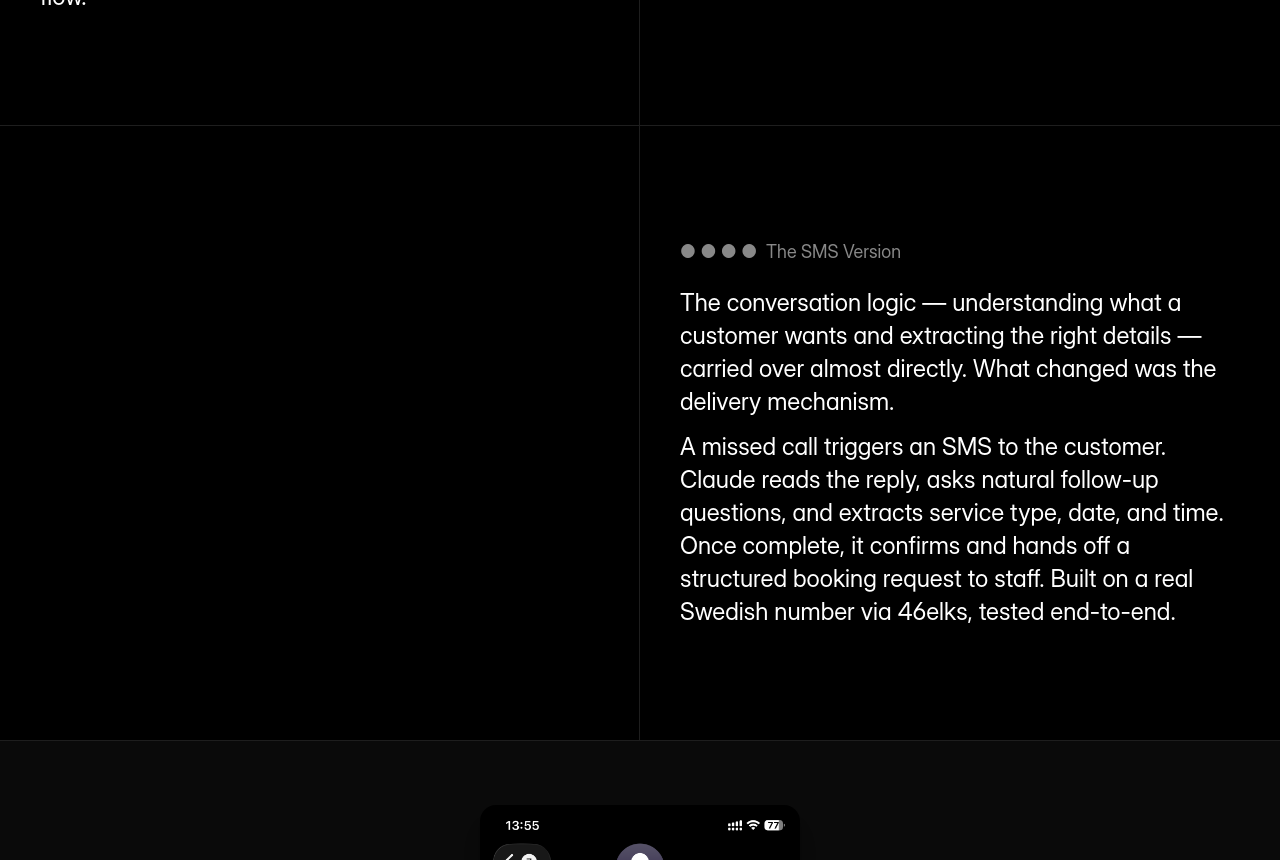
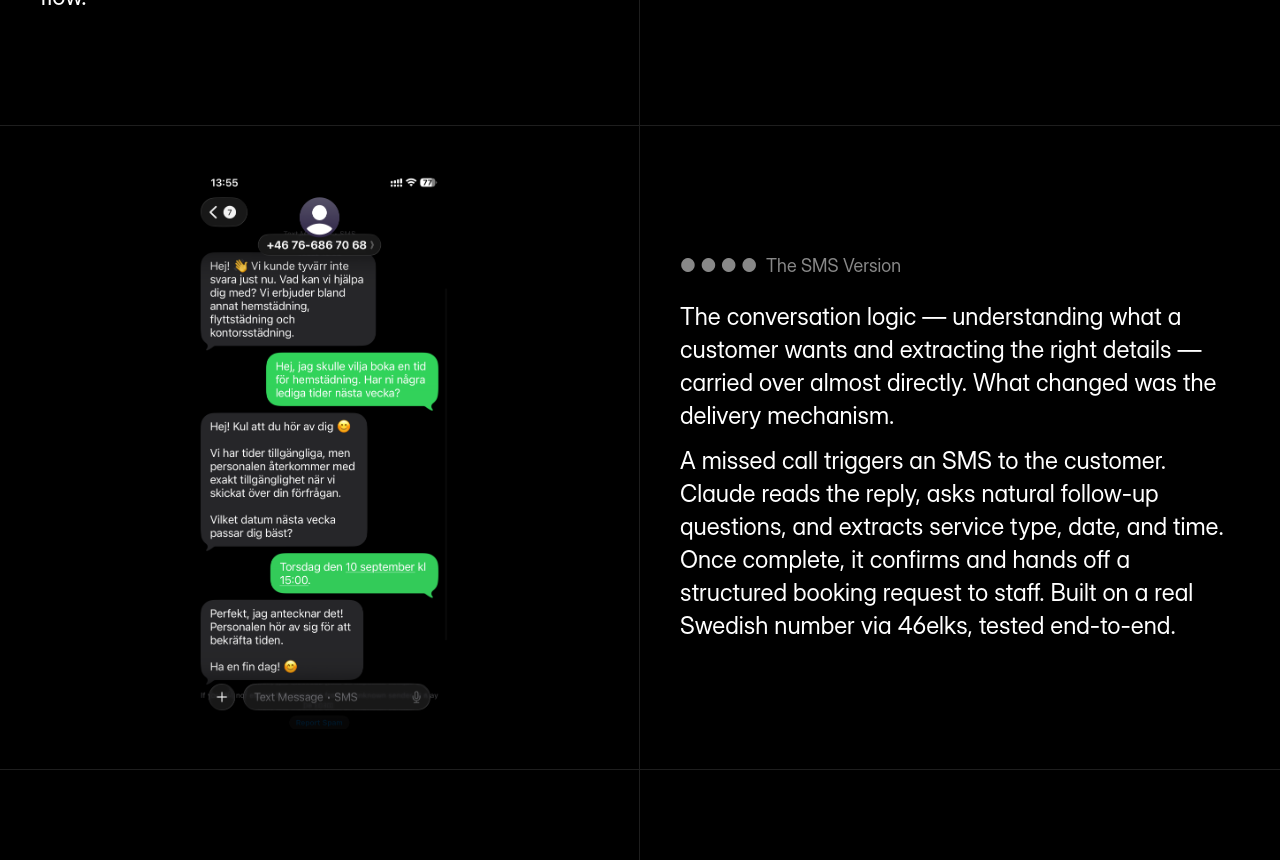
Before and after one commit to Liamcallag/Liam-portfolio, a Next.js app: page /work/ai-booking-assistant in a window 1280 px wide. Shown: the part 2580-3440 px from the top of the page. Built offline with nearby package versions, Linux system fonts and the light colour scheme; a web font is replaced by a local one.

Commit message:
Show SMS screenshot in left column beside SMS section text

```diff
--- a/app/(site)/work/ai-booking-assistant/page.tsx
+++ b/app/(site)/work/ai-booking-assistant/page.tsx
@@ -35,9 +35,7 @@ export default function AIBookingAssistant() {
             "The conversation logic — understanding what a customer wants and extracting the right details — carried over almost directly. What changed was the delivery mechanism.",
             "A missed call triggers an SMS to the customer. Claude reads the reply, asks natural follow-up questions, and extracts service type, date, and time. Once complete, it confirms and hands off a structured booking request to staff. Built on a real Swedish number via 46elks, tested end-to-end.",
           ],
-          mobileImages: [
-            { src: "/work/ai-booking-assistant/sms-conversation.png", alt: "Real SMS conversation on a Swedish number — full booking flow from first message to confirmation" },
-          ],
+          sideImage: { src: "/work/ai-booking-assistant/sms-conversation.png", alt: "Real SMS conversation on a Swedish number — full booking flow from first message to confirmation" },
         },
         {
           heading: "What This Actually Demonstrates",
--- a/components/CaseStudy.tsx
+++ b/components/CaseStudy.tsx
@@ -9,6 +9,7 @@ interface Section {
   image?: { src: string; alt: string };
   image2?: { src: string; alt: string; text?: string };
   mobileImages?: { src: string; alt: string; caption?: string }[];
+  sideImage?: { src: string; alt: string };
 }
 
 interface CaseStudyProps {
@@ -136,13 +137,23 @@ export default function CaseStudy({
             <div className="grid grid-cols-1 md:grid-cols-4 border-b border-[#1e1e1e]">
               {onRight ? (
                 <>
-                  {/* Left: "Case Study" on first section only */}
-                  <div className="hidden md:flex md:col-span-2 border-r border-[#1e1e1e] px-10 py-28 items-start">
-                    {i === 0 && (
-                      <p className="text-6xl lg:text-7xl font-bold text-white leading-none">
-                        Case Study
-                      </p>
-                    )}
+                  {/* Left: sideImage, "Case Study" on first section, or empty */}
+                  <div className="hidden md:flex md:col-span-2 border-r border-[#1e1e1e] items-center justify-center overflow-hidden">
+                    {section.sideImage ? (
+                      <Image
+                        src={section.sideImage.src}
+                        alt={section.sideImage.alt}
+                        width={400}
+                        height={720}
+                        className="h-full w-auto max-w-[260px] object-contain py-10"
+                      />
+                    ) : i === 0 ? (
+                      <div className="px-10 py-28 w-full flex items-start">
+                        <p className="text-6xl lg:text-7xl font-bold text-white leading-none">
+                          Case Study
+                        </p>
+                      </div>
+                    ) : null}
                   </div>
                   {/* Right: content */}
                   <div className="md:col-span-2 px-6 py-14 md:px-10 md:py-28 flex flex-col justify-center gap-5">
```
